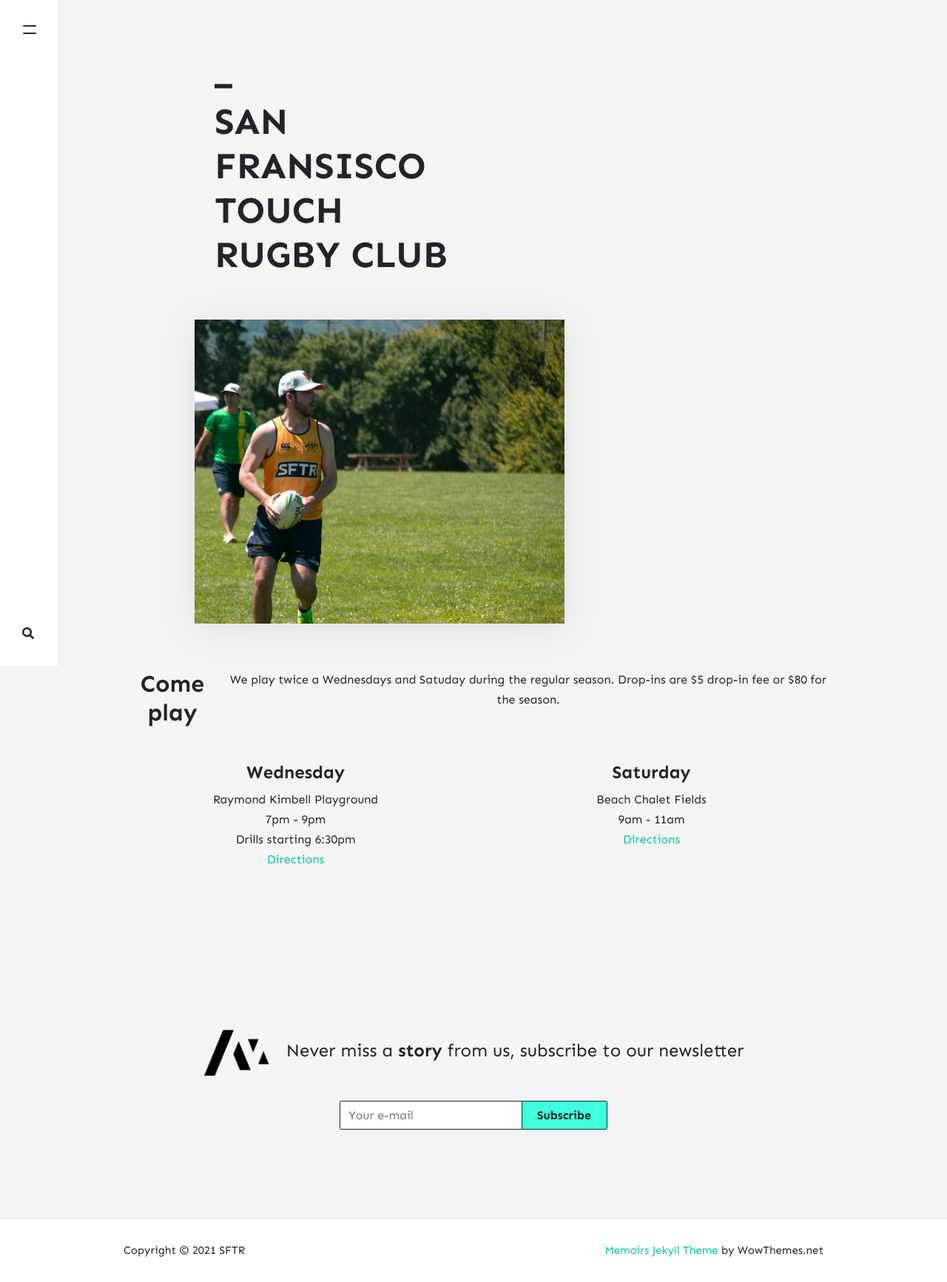
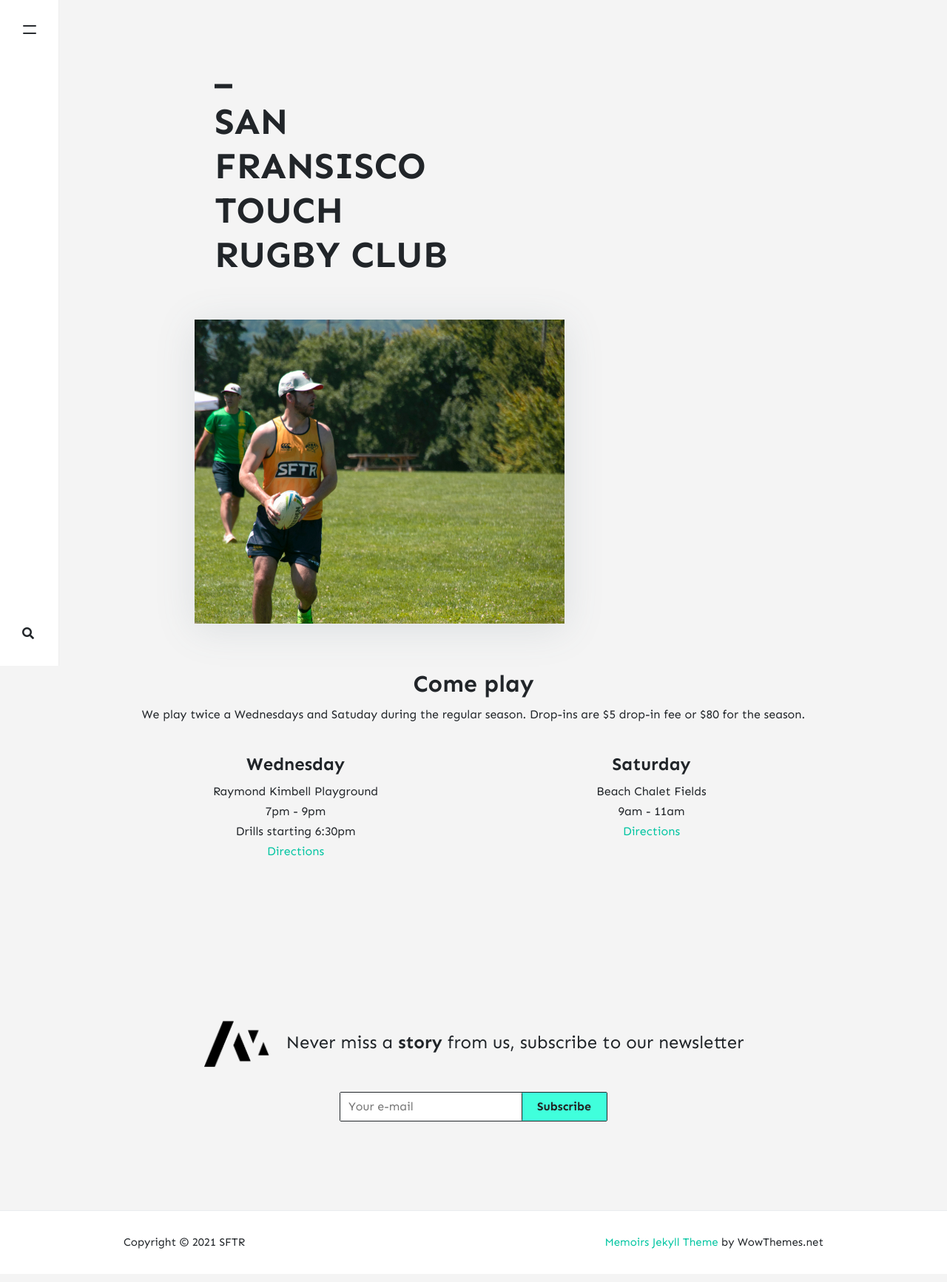
Before and after one commit to stackbit-projects/blue-triceratops-4f502, a Jekyll site: the page built from _pages/about.md, in a window 1280 px wide. Shown: the whole page at 74% size. Built offline with Jekyll 4.4.1, drawn with Linux system fonts in a browser that asks for light colours; nearby versions of some CDN libraries; comment, search, counter and statistics services are not loaded.

Commit message:
home.html: changed

```diff
--- a/_layouts/home.html
+++ b/_layouts/home.html
@@ -22,7 +22,7 @@ permalink: "/home.html"
 
 
 <div class="section center spacer-40">
-    <div class="spacer-40 column-group">
+    <div class="spacer-40">
         <h2 class="section-title">Come play</h2>
         <p>We play twice a Wednesdays and Satuday during the regular season. Drop-ins are $5 drop-in fee or $80 for the season.
         </p>
```
